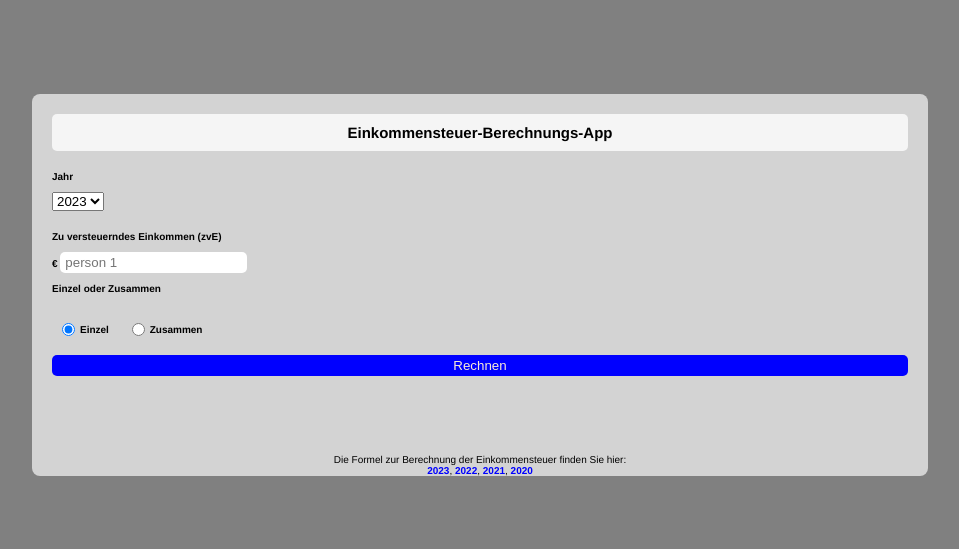
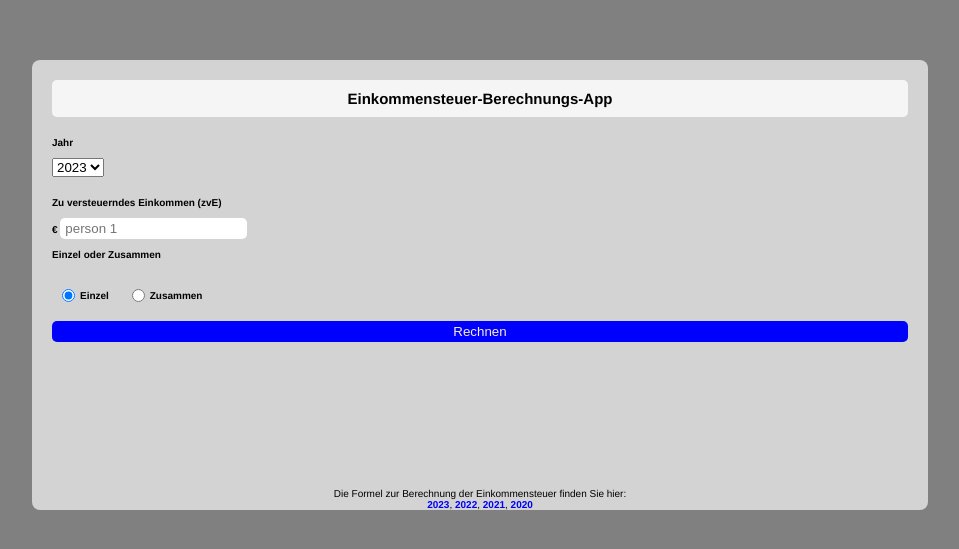
Before and after one commit to MariaRiosNavarro/income-tax-calculation, a plain HTML site: page index.html in a window 1280 px wide. Shown: the part 115-664 px from the top of the page, without its empty margins (160-1119 px from the left). Drawn offline with Linux system fonts and the light colour scheme.

Commit message:
fix height

```diff
--- a/assets/css/styles.css
+++ b/assets/css/styles.css
@@ -18,6 +18,7 @@ main {
   background-color: gray;
   height: 100vh;
   width: 100vw;
+  min-width: 290px;
 }
 
 form {
@@ -26,7 +27,9 @@ form {
   padding: 2rem;
   border-radius: 8px;
   height: auto;
+  min-height: 450px;
   position: relative;
+  min-width: 290px;
 }
 
 h1 {
@@ -75,7 +78,8 @@ input {
 }
 
 .output-container {
-  height: 8rem;
+  min-height: 8rem;
+  height: auto;
 }
 
 .info {
```
